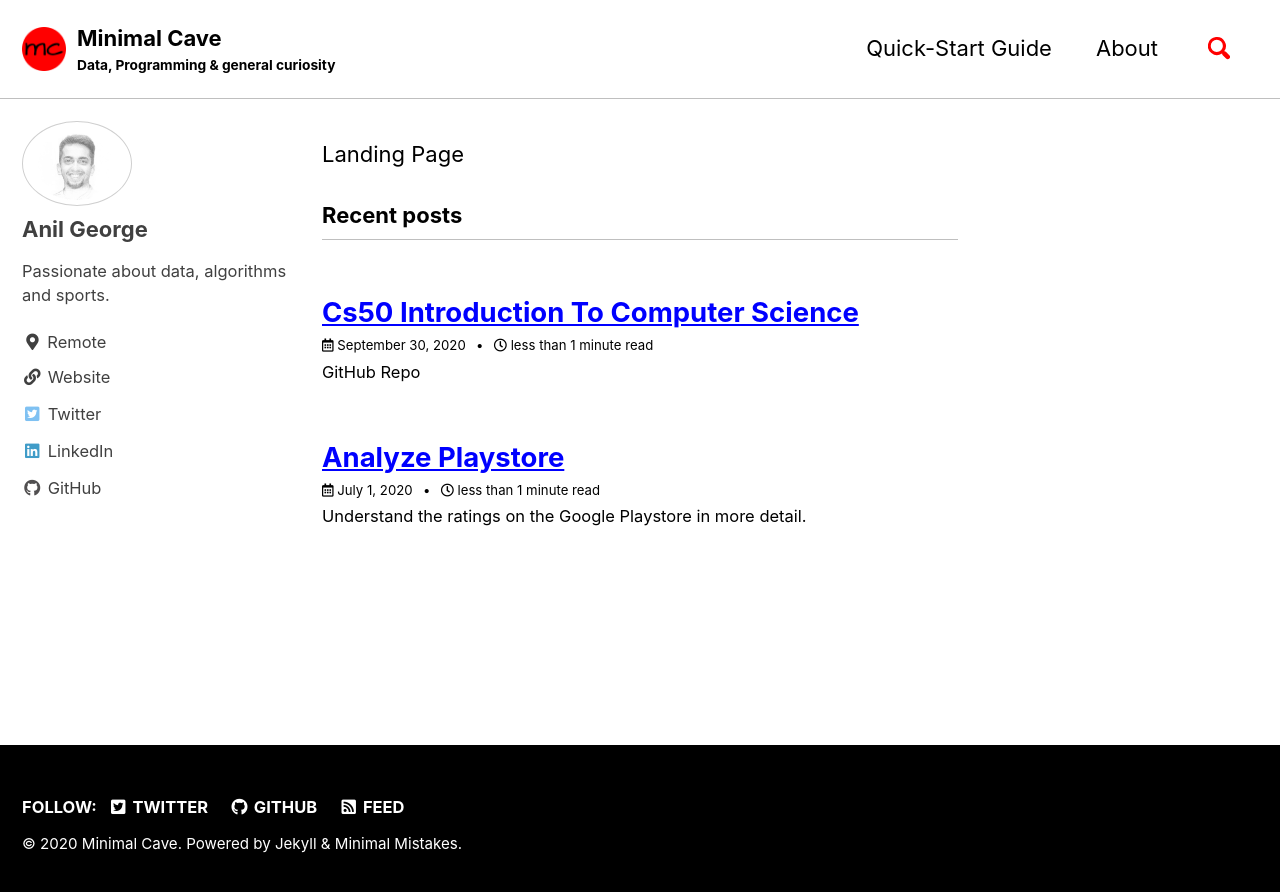
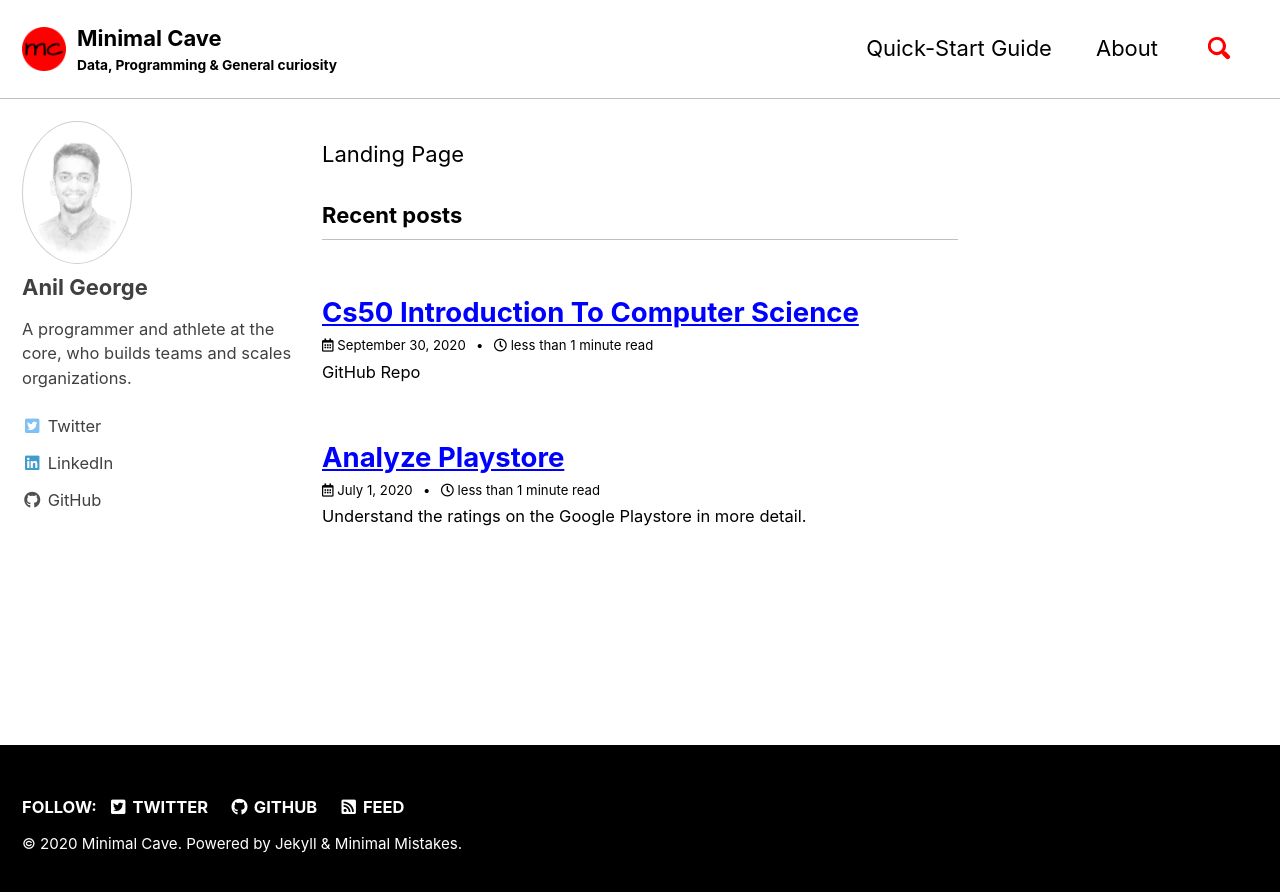
Before and after one commit to anilgeorge04/anilgeorge04.github.io, a Jekyll site: the page built from index.html, in a window 1280 px wide. Shown: the top 892 px of the page. Built offline with Jekyll 4.4.1, drawn with Linux system fonts in a browser that asks for light colours; cached includes are drawn as plain includes; the list of posts is cut into pages by our own code.

Commit message:
change avatar image

```diff
--- a/_config.yml
+++ b/_config.yml
@@ -18,7 +18,7 @@ minimal_mistakes_skin    : "contrast" # "default", "air", "aqua", "contrast", "d
 locale                   : "en" # instead of a US or UK flavour in particular, because I interchange
 title                    : "Minimal Cave"
 title_separator          : "-"
-subtitle                 : Data, Programming & general curiosity # site tagline that appears below site title in masthead
+subtitle                 : Data, Programming & General curiosity # site tagline that appears below site title in masthead
 name                     : "Minimal Cave" # site author, shows up in Copyright at the footer
 description              : "[Anil George](https://in.linkedin.com/in/anilgeorge04) tinkers with data & technology and blogs here."
 url                      : "https://minimalcave.com" # the base hostname & protocol for your site e.g. "https://mmistakes.github.io"
@@ -96,9 +96,9 @@ analytics:
 # Site Author
 author:
   name             : "Anil George"
-  avatar           : "/assets/images/anil-sketch.jpg" # path of avatar image, e.g. "/assets/images/bio-photo.jpg"
-  bio              : "Passionate about data, algorithms and sports."
-  location         : "Remote"
+  avatar           : "/assets/images/anil-sketch2.jpg" # path of avatar image, e.g. "/assets/images/bio-photo.jpg"
+  bio              : "A programmer and athlete at the core, who builds teams and scales organizations."
+  location         : # "New Delhi, India"
   email            :
   links:
     - label: "Email"
@@ -106,7 +106,7 @@ author:
       # url: "mailto:your.name@email.com"
     - label: "Website"
       icon: "fas fa-fw fa-link"
-      url: "https://minimalcave.com"
+      # url: "https://minimalcave.com"
     - label: "Twitter"
       icon: "fab fa-fw fa-twitter-square"
       url: "https://twitter.com/anilgeorge04"
```
Also changed, not shown: assets/images/anil-sketch2.jpg (added).
